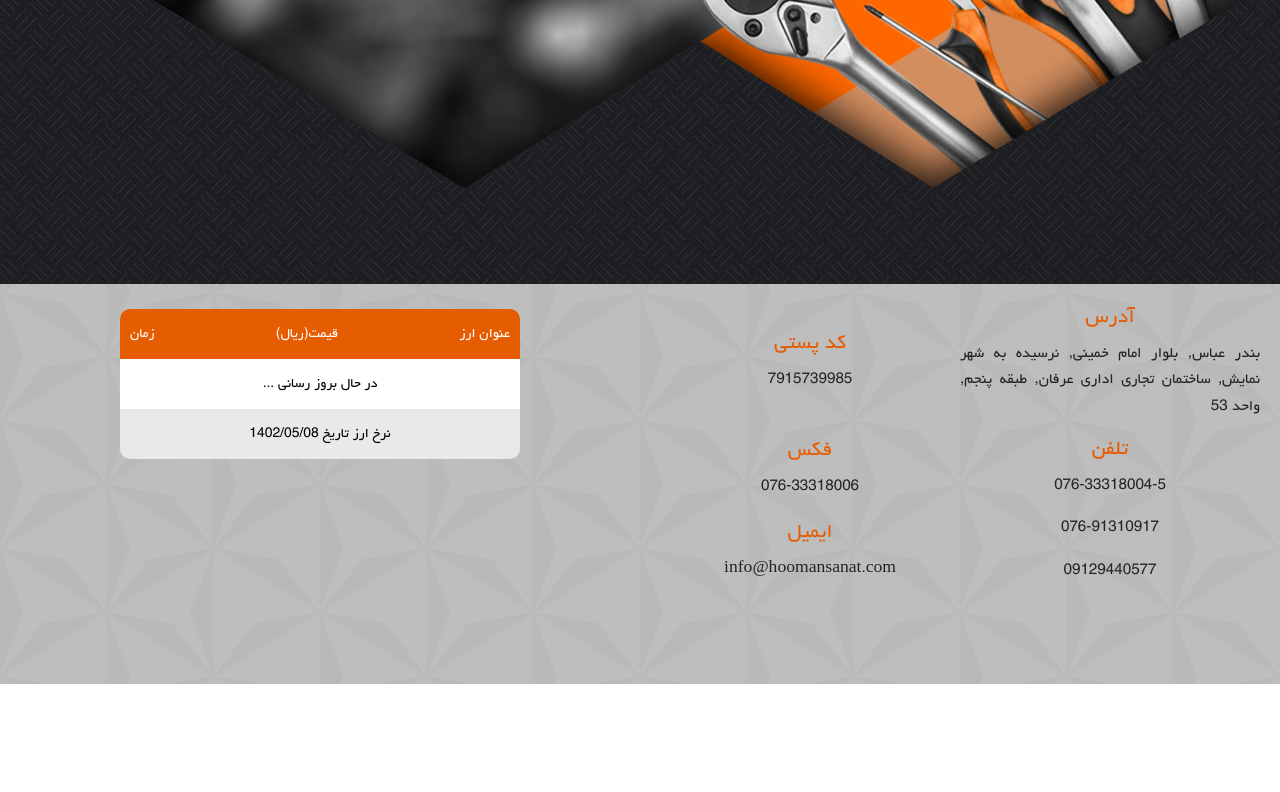
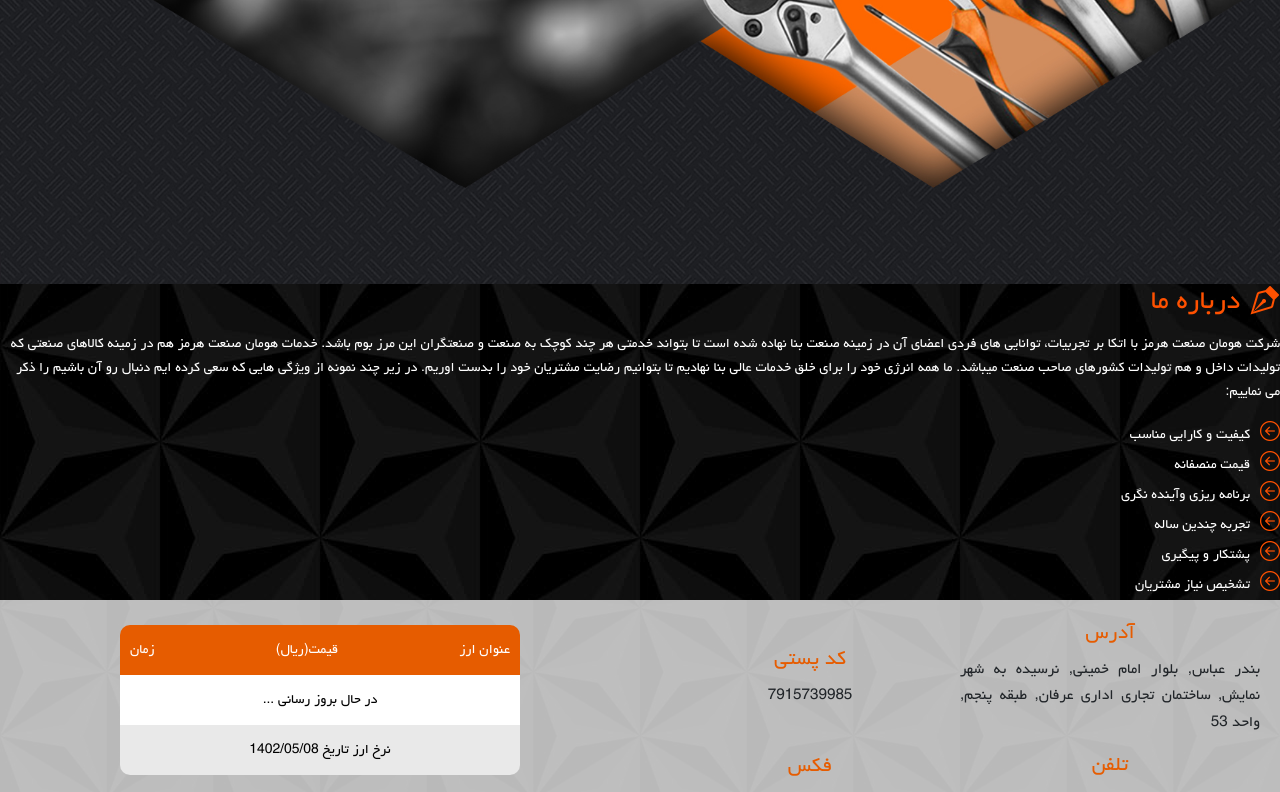
Before and after one commit to mojtabanabilo/hooman-sanat, a React (Vite) app: page / in a window 1280 px wide. Shown: the part 516-1308 px from the top of the page. Before the commit the page ends 1200 px from the top, so only its background shows below. Built offline with nearby package versions, Linux system fonts and the light colour scheme.

Commit message:
added section-aboutus

```diff
--- a/src/App.jsx
+++ b/src/App.jsx
@@ -6,6 +6,7 @@ import Header from './components/header/Header';
 import Footer from './components/footer/Footer';
 import StickyHeader from './components/sticky-header/StickyHeader';
 import HamburgerMenu from './components/menu/HamburgerMenu';
+import SectionAboutUs from './components/section-aboutus/SectionAboutUs';
 
 const App = () => {
   const [scrollY, setScrollY] = useState(null);
@@ -31,6 +32,7 @@ const App = () => {
       <Header userSize={{screenSize, setScreenSize}} userMenu={{menu, setMenu}}/>
       {menu && screenSize < 867 && <HamburgerMenu userMenu={{menu, setMenu}}/>}
       {scrollY > 110 && <StickyHeader userSize={{screenSize, setScreenSize}} userMenu={{menu, setMenu}}/>}
+      <SectionAboutUs />
       <Footer />
     </div>
   );
--- a/src/components/menu/HamburgerMenu.jsx
+++ b/src/components/menu/HamburgerMenu.jsx
@@ -9,7 +9,7 @@ const DIV_ANIMATION = styled.div`
     width: 200px;
     height: 100vh;
     position: fixed;
-    background: linear-gradient(360deg, #999999 0%, #6e6e6e 35%, #3a3a3a 100%);
+    background: linear-gradient(360deg, #dadada 35%, #7a7a7a 100%);
     top: 0%;
     right: 0%;
     padding: 10px;
--- /dev/null
+++ b/src/components/section-aboutus/SectionAboutUs.jsx
@@ -0,0 +1,88 @@
+import React from 'react';
+import { styled } from 'styled-components';
+import footer from "../../assets/pic/footer.jpg";
+
+// styled-components
+const SECTION_ABOUT_US = styled.div`
+    width: 100%;
+    background-image: url(${footer});
+    background-repeat: no-repeat;
+    background-position: center;
+    .titles{
+        .head{
+            display: flex;
+            h2{
+                color: #ff5100;
+            }
+        }
+        p{
+            color: #fff;
+        }
+        ul{
+            margin: 0;
+            padding: 0;
+            display: flex;
+            flex-direction: column;
+            justify-content: center;
+            align-items: flex-start;
+            .points{
+                display: flex;
+                flex-direction: row-reverse;
+                justify-content: flex-start;
+                align-items: center;
+                li{
+                    list-style: none;
+                    color: #fff;
+                    margin-right: 10px;
+                }
+            }
+        }
+    }
+`;
+
+const SectionAboutUs = () => {
+    return (
+        <SECTION_ABOUT_US>
+            <div className='titles'>
+                <div className='head'>
+                    <i class="bi bi-vector-pen fs-2 ms-2" style={{color: "#ff5100"}}></i>
+                    <h2>درباره ما</h2>
+                </div>
+                <p>
+                    شرکت هومان صنعت هرمز با اتکا بر تجربیات، توانایی های فردی اعضای آن در زمینه صنعت بنا نهاده شده است تا بتواند خدمتی هر چند کوچک به صنعت و صنعتگران این مرز بوم باشد.
+                    خدمات هومان صنعت هرمز هم در زمینه کالاهای صنعتی که تولیدات داخل و هم تولیدات کشورهای صاحب صنعت میباشد.
+                    ما همه انرژی خود را برای خلق خدمات عالی بنا نهادیم تا بتوانیم رضایت مشتریان خود را بدست اوریم.
+                    در زیر چند نمونه از ویژگی هایی که سعی کرده ایم دنبال رو آن باشیم را ذکر می نماییم:
+                </p>
+                <ul>
+                    <div className='points'>
+                        <li>کیفیت و کارایی مناسب</li>
+                        <i class="bi bi-arrow-left-circle fs-5" style={{color: "#ff5100"}}></i>
+                    </div>
+                    <div className='points'>
+                        <li>قیمت منصفانه</li>
+                        <i class="bi bi-arrow-left-circle fs-5" style={{color: "#ff5100"}}></i>
+                    </div>
+                    <div className='points'>
+                        <li>برنامه ریزی وآینده نگری</li>
+                        <i class="bi bi-arrow-left-circle fs-5" style={{color: "#ff5100"}}></i>
+                    </div>
+                    <div className='points'>
+                        <li>تجربه چندین ساله</li>
+                        <i class="bi bi-arrow-left-circle fs-5" style={{color: "#ff5100"}}></i>
+                    </div>
+                    <div className='points'>
+                        <li>پشتکار و پیگیری</li>
+                        <i class="bi bi-arrow-left-circle fs-5" style={{color: "#ff5100"}}></i>
+                    </div>
+                    <div className='points'>
+                        <li>تشخیص نیاز مشتریان</li>
+                        <i class="bi bi-arrow-left-circle fs-5" style={{color: "#ff5100"}}></i>
+                    </div>
+                </ul>
+            </div>
+        </SECTION_ABOUT_US>
+    );
+};
+
+export default SectionAboutUs;
```
Also changed, not shown: src/assets/pic/factory2-about-pic1-1.png (added).
